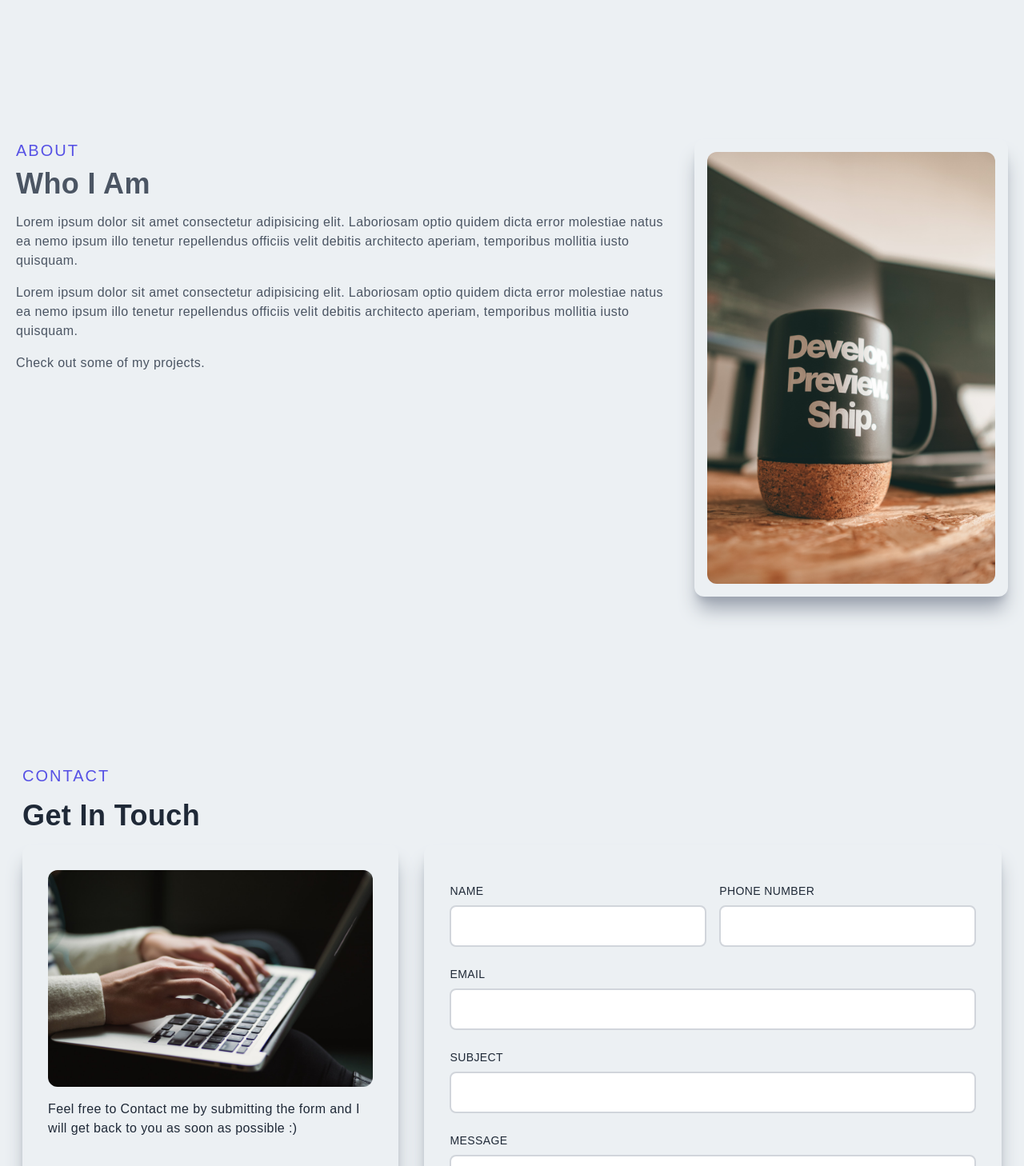
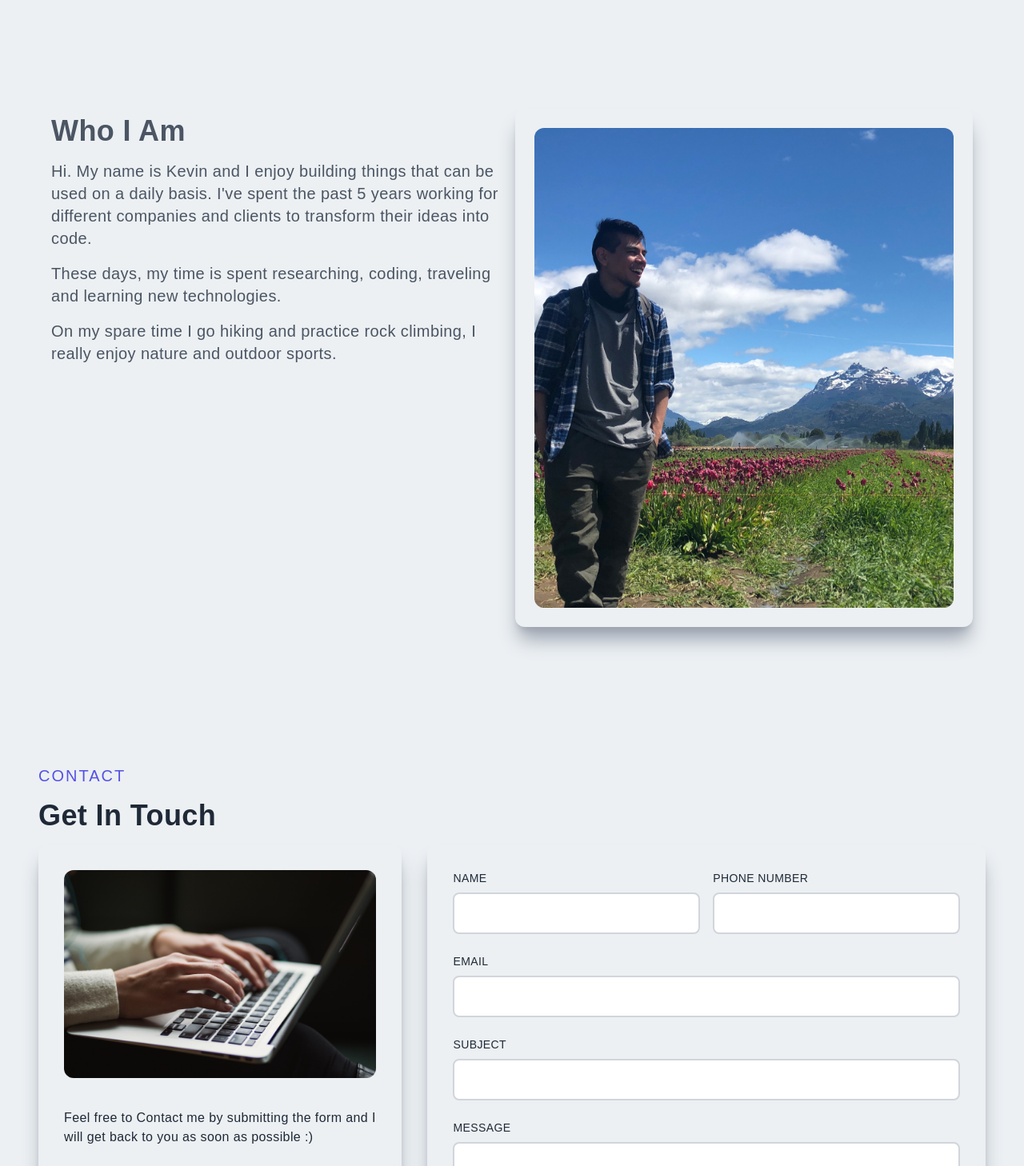
Before and after one commit to skevprog/personal-web-site, a Next.js app: page / in a window 1280 px wide. Shown: the part 740-2198 px from the top of the page at 80% size. Built offline with nearby package versions, Linux system fonts and the light colour scheme.

Commit message:
chore
* Add footer
* Add personal image

```diff
--- a/components/About/index.tsx
+++ b/components/About/index.tsx
@@ -1,20 +1,21 @@
 import React from 'react'
 import Image from 'next/image';
 
-import AboutImg from '../../public/assets/mug.jpg';
+import AboutImg from '../../public/assets/me.jpeg';
 
 function About() {
   return (
-    <div id="about" className="w-full md:h-screen p-2 flex items-center py-16">
-      <div className="max-w-[1240px] m-auto md:grid grid-cols-3 gap-8">
-         <div className="col-span-2">
-            <p className="uppercase text-xl tracking-widest text-[#5651e5]">About</p>
-            <h2 className="py-2 text-gray-600">Who I Am</h2>
-            <p className="py-2 text-gray-600">Lorem ipsum dolor sit amet consectetur adipisicing elit. Laboriosam optio quidem dicta error molestiae natus ea nemo ipsum illo tenetur repellendus officiis velit debitis architecto aperiam, temporibus mollitia iusto quisquam.</p>
-            <p className="py-2 text-gray-600">Lorem ipsum dolor sit amet consectetur adipisicing elit. Laboriosam optio quidem dicta error molestiae natus ea nemo ipsum illo tenetur repellendus officiis velit debitis architecto aperiam, temporibus mollitia iusto quisquam.</p>
-            <p className="py-2 text-gray-600">Check out some of my projects.</p>
-         </div>
-         <div className="w-full h-fit m-auto shadow-xl shadow-gray-400 rounded-xl flex items-center justify-center p-4 hover:scale-105 ease-in duration-300">
+    <div id="about" className="w-full md:h-screen p-16 flex items-center py-16">
+      <div className="max-w-[1240px] m-auto md:grid grid-cols-2 gap-2">
+        <div className="col-span-1">
+          <h2 className="py-2 text-gray-600">Who I Am</h2>
+          <section>
+            <p className="py-2 max-w-2xl text-gray-600 text-xl">Hi. My name is Kevin and I enjoy building things that can be used on a daily basis. I&apos;ve spent the past 5 years working for different companies and clients to transform their ideas into code.</p>
+            <p className="py-2 max-w-2xl text-gray-600 text-xl">These days, my time is spent researching, coding, traveling and learning new technologies.</p>
+            <p className="py-2 max-w-2xl text-gray-600 text-xl">On my spare time I go hiking and practice rock climbing, I really enjoy nature and outdoor sports.</p>
+          </section>
+        </div>
+        <div className="w-full m-auto h-auto shadow-xl shadow-gray-400 rounded-xl p-6 hover:scale-105 ease-in duration-300">
           <Image src={AboutImg} className="rounded-xl" alt="about" />
         </div>
       </div>
--- a/components/Contact/index.tsx
+++ b/components/Contact/index.tsx
@@ -5,10 +5,11 @@ import { AiOutlineMail } from 'react-icons/ai'
 import { FaGithub, FaLinkedinIn } from 'react-icons/fa';
 
 import GetInTouchImage from '../../public/assets/get-in-touch.jpg';
+import { PERSONAL_LINKS } from '../../constants/routes';
 
 function Contact() {
    return (
-      <div id="contact" className="w-full md:h-screen py-24">
+      <div id="contact" className="w-full md:h-screen p-10 py-24">
          <div className="max-w-[1240px] m-auto px-2 py-22 w-full ">
             <p className="text-xl tracking-widest uppercase text-[#5651e5]">
                Contact
@@ -17,7 +18,7 @@ function Contact() {
             <div className="grid lg:grid-cols-5 gap-8">
                {/* left */}
                <div className="col-span-3 lg:col-span-2 w-full h-full shadow-xl shadow-gray-400 rounded-xl p-4">
-                  <div className="lg:p-4 h-full ">
+                  <div className="lg:p-4 h-full flex flex-col justify-between">
                      <div>
                         <Image
                            className="rounded-xl duration-300"
@@ -33,7 +34,7 @@ function Contact() {
                         <p className="uppercase pt-8">Connect With Me</p>
                         <div className="flex items-center justify-between py-4">
                            <a
-                              href="https://www.linkedin.com/in/clint-briley-50056920a/"
+                              href={PERSONAL_LINKS.linkedIn}
                               target="_blank"
                               rel="noreferrer"
                            >
@@ -42,7 +43,7 @@ function Contact() {
                               </div>
                            </a>
                            <a
-                              href="https://github.com/fireclint"
+                              href={PERSONAL_LINKS.github}
                               target="_blank"
                               rel="noreferrer"
                            >
@@ -66,9 +67,9 @@ function Contact() {
                         method="POST"
                         encType="multipart/form-data"
                      >
-                        <div className="grid md:grid-cols-2 gap-4 w-full py-2">
+                        <div className="grid md:grid-cols-2 gap-4 w-full pb-2">
                            <div className="flex flex-col">
-                              <label className="uppercase text-sm py-2">Name</label>
+                              <label className="uppercase text-sm pb-2">Name</label>
                               <input
                                  className="border-2 rounded-lg p-3 flex border-gray-300"
                                  type="text"
@@ -76,7 +77,7 @@ function Contact() {
                               />
                            </div>
                            <div className="flex flex-col">
-                              <label className="uppercase text-sm py-2">
+                              <label className="uppercase text-sm pb-2">
                                  Phone Number
                               </label>
                               <input
@@ -110,7 +111,7 @@ function Contact() {
                               name="message"
                            ></textarea>
                         </div>
-                        <button className="w-full p-4 text-gray-100 mt-4">
+                        <button disabled className="w-full p-4 text-gray-100 mt-4">
                            Send Message
                         </button>
                      </form>
@@ -118,6 +119,9 @@ function Contact() {
                </div>
             </div>
          </div>
+         <p className="text-sm mt-8  opacity-50 text-center">
+				&copy; {new Date().getFullYear()} Kevin Soruco. All rights reserved.
+			</p>
       </div>
    )
 }
--- /dev/null
+++ b/constants/routes.tsx
@@ -0,0 +1,4 @@
+export const PERSONAL_LINKS = {
+   github: 'https://github.com/skevprog',
+   linkedIn: 'https://www.linkedin.com/in/kevinsoruco/',
+}
```
Also changed, not shown: public/assets/me.jpeg (added), public/assets/mug.jpg (deleted).
